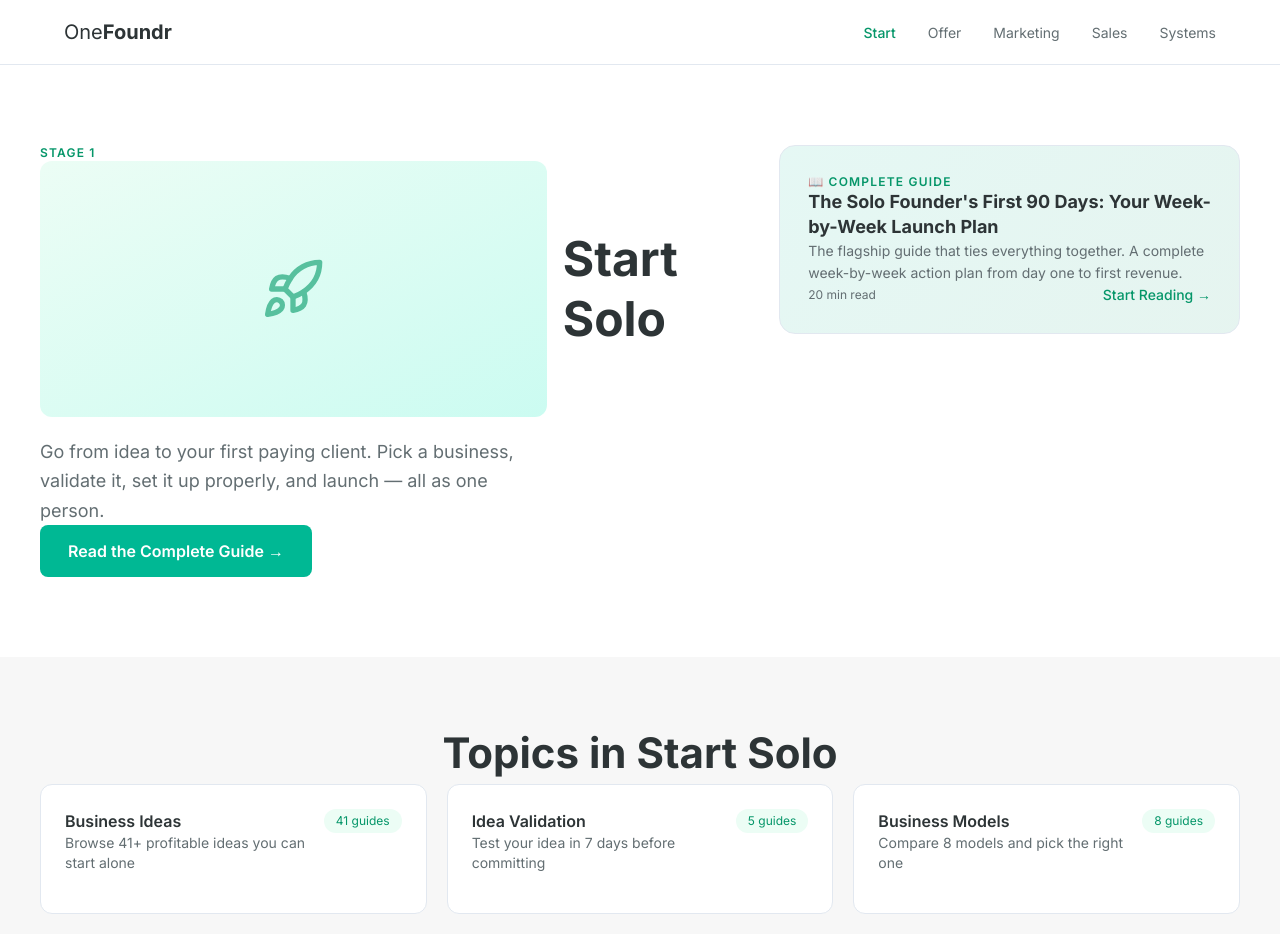
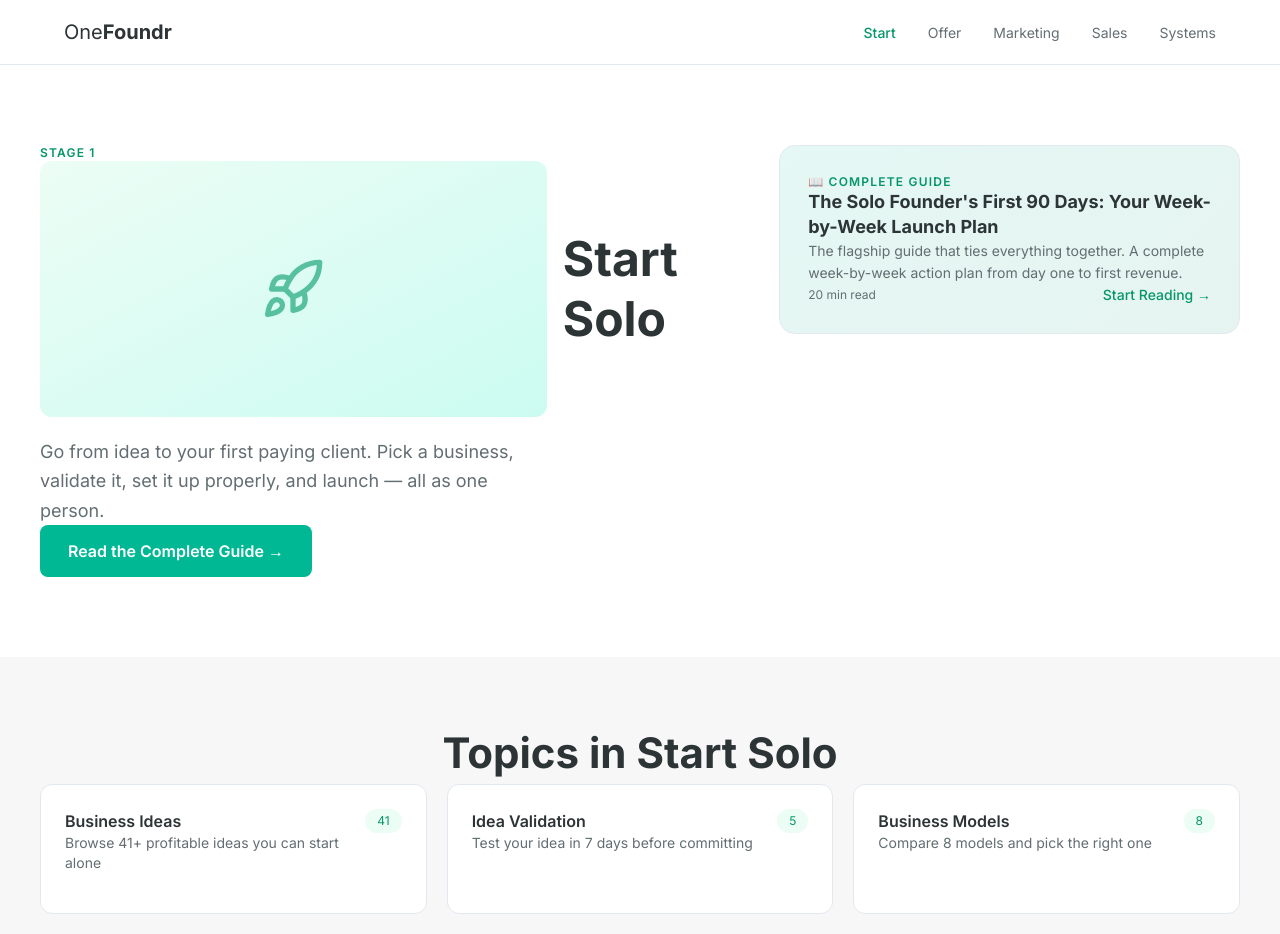
Before and after one commit to biso2005/onefoundr, a Next.js app: page /start in a window 1280 px wide. Shown: the top 934 px of the page. Built offline with nearby package versions, Linux system fonts and the light colour scheme.

Commit message:
Remove 'guides' text from category article count badge

```diff
--- a/src/components/CategoryHub.tsx
+++ b/src/components/CategoryHub.tsx
@@ -178,7 +178,7 @@
                         ? "text-gray-400 bg-gray-100"
                         : "text-accentDark bg-emerald-50"
                     }`}>
-                      {subcategory.articleCount === 0 ? "Coming soon" : `${subcategory.articleCount} guides`}
+                      {subcategory.articleCount === 0 ? "Coming soon" : subcategory.articleCount}
                     </span>
                   </div>
                 </div>
```
